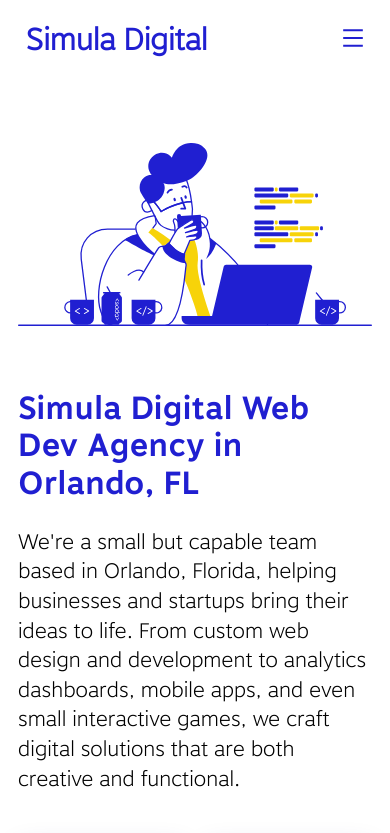
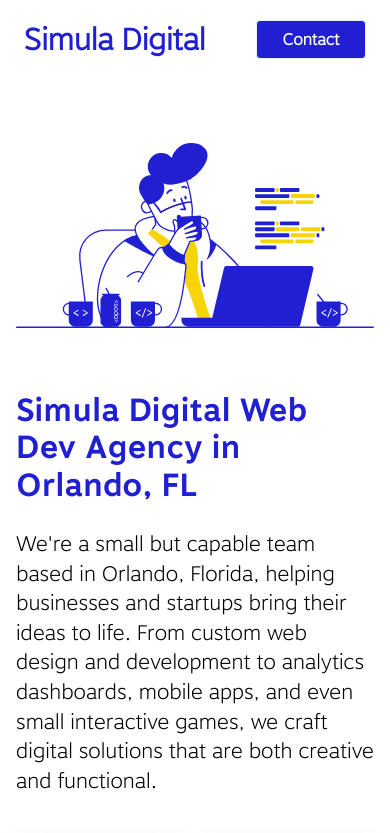
Before and after one commit to Simula-Digital/simula-site, a React (Vite) app: page / in a window 390 px wide. Shown: the top 833 px of the page. Built offline with nearby package versions, Linux system fonts and the light colour scheme; what i18next-xhr-backend would draw is missing.

Commit message:
update mobile styling

```diff
--- a/src/common/Button/styles.ts
+++ b/src/common/Button/styles.ts
@@ -23,3 +23,29 @@ export const StyledButton = styled("button")<{ color?: string }>`
     background-color: #f7d309;
   }
 `;
+export const StyledMobileButton = styled("button")<{ color?: string }>`
+  @media only screen and (max-width: 890px) {
+    display: block;
+
+    background: ${(p) => p.color || "#201FD1"};
+    color: ${(p) => (p.color ? "#201FD1" : "#fff")};
+    font-size: 1rem;
+    font-weight: 700;
+    width: 100%;
+    border: 1px solid #edf3f5;
+    border-radius: 4px;
+    padding: 6px 0;
+    cursor: pointer;
+    max-width: 110px;
+    transition: all 0.3s ease-in-out;
+
+    &:hover,
+    &:active,
+    &:focus {
+      color: #18216d;
+      border: 1px solid #f7d309;
+      background-color: #f7d309;
+    }
+  }
+  display: none;
+`;
--- a/src/common/Container/styles.ts
+++ b/src/common/Container/styles.ts
@@ -24,6 +24,6 @@ export const StyledContainer = styled("div")<{
 
   @media only screen and (max-width: 414px) {
     max-width: 100%;
-    padding: 0 18px;
+    padding: 0 16px;
   }
 `;
--- a/src/components/Header/index.tsx
+++ b/src/components/Header/index.tsx
@@ -1,58 +1,23 @@
-import { useState } from "react";
-import { Row, Col, Drawer } from "antd";
+import { Row } from "antd";
 import { withTranslation, TFunction } from "react-i18next";
 import Container from "../../common/Container";
-import { SvgIcon } from "../../common/SvgIcon";
 import { Button } from "../../common/Button";
 import {
   HeaderSection,
   LogoContainer,
-  Burger,
   NotHidden,
-  Menu,
   CustomNavLinkSmall,
-  Label,
-  Outline,
   Span,
 } from "./styles";
-import { CompanyFooterText, CompanyHeaderText } from "../Footer/styles";
+import { CompanyHeaderText } from "../Footer/styles";
+import { StyledMobileButton } from "@/common/Button/styles";
 
 const Header = ({ t }: { t: TFunction }) => {
-  const [visible, setVisibility] = useState(false);
-
-  const toggleButton = () => {
-    setVisibility(!visible);
-  };
-
-  const MenuItem = () => {
-    const scrollTo = (id: string) => {
-      const element = document.getElementById(id) as HTMLDivElement;
-      element.scrollIntoView({
-        behavior: "smooth",
-      });
-      setVisibility(false);
-    };
-    return (
-      <>
-        {/* <CustomNavLinkSmall onClick={() => scrollTo("about")}>
-          <Span>{t("About")}</Span>
-        </CustomNavLinkSmall> */}
-        {/* <CustomNavLinkSmall onClick={() => scrollTo("mission")}>
-          <Span>{t("Mission")}</Span>
-        </CustomNavLinkSmall> */}
-        {/* <CustomNavLinkSmall onClick={() => scrollTo("product")}>
-          <Span>{t("Product")}</Span>
-        </CustomNavLinkSmall> */}
-        <CustomNavLinkSmall
-          style={{ width: "180px" }}
-          onClick={() => scrollTo("contact")}
-        >
-          <Span>
-            <Button>{t("Contact")}</Button>
-          </Span>
-        </CustomNavLinkSmall>
-      </>
-    );
+  const scrollTo = (id: string) => {
+    const element = document.getElementById(id) as HTMLDivElement;
+    element.scrollIntoView({
+      behavior: "smooth",
+    });
   };
 
   return (
@@ -61,28 +26,22 @@ const Header = ({ t }: { t: TFunction }) => {
         <Row justify="space-between">
           <LogoContainer href="/" aria-label="homepage">
             <CompanyHeaderText>Simula Digital</CompanyHeaderText>
-            {/* <SvgIcon src="logo.svg" width="101px" height="64px" /> */}
           </LogoContainer>
           <NotHidden>
-            <MenuItem />
+            <CustomNavLinkSmall
+              style={{ width: "180px" }}
+              onClick={() => scrollTo("contact")}
+            >
+              <Span>
+                <Button>{t("Contact")}</Button>
+              </Span>
+            </CustomNavLinkSmall>
           </NotHidden>
-          <Burger onClick={toggleButton}>
-            <Outline />
-          </Burger>
+
+          <StyledMobileButton onClick={() => scrollTo("contact")}>
+            {t("Contact")}
+          </StyledMobileButton>
         </Row>
-        <Drawer closable={false} open={visible} onClose={toggleButton}>
-          <Col style={{ marginBottom: "2.5rem" }}>
-            <Label onClick={toggleButton}>
-              <Col span={12}>
-                <Menu>Menu</Menu>
-              </Col>
-              <Col span={12}>
-                <Outline />
-              </Col>
-            </Label>
-          </Col>
-          <MenuItem />
-        </Drawer>
       </Container>
     </HeaderSection>
   );
--- a/src/components/Header/styles.ts
+++ b/src/components/Header/styles.ts
@@ -69,6 +69,15 @@ export const CustomNavLinkSmall = styled(NavLink)`
   }
 `;
 
+export const CustomMobileNavLinkSmall = styled.div`
+  @media only screen and (max-width: 890px) {
+    display: block;
+    transition: color 0.2s ease-in;
+  }
+
+  display: none;
+`;
+
 export const Label = styled("span")`
   font-weight: 500;
   color: #404041;
```
